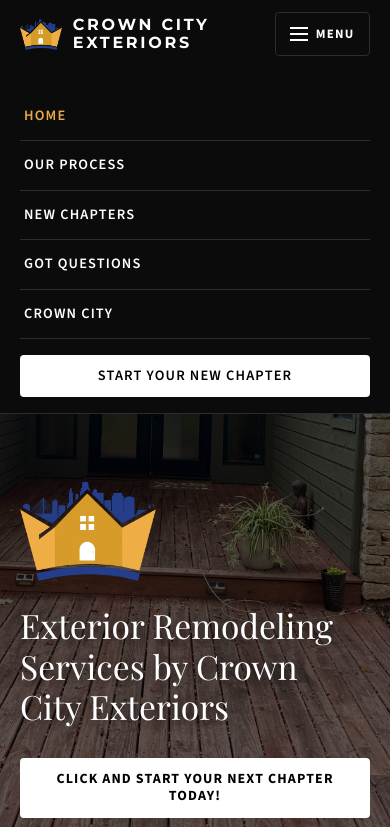
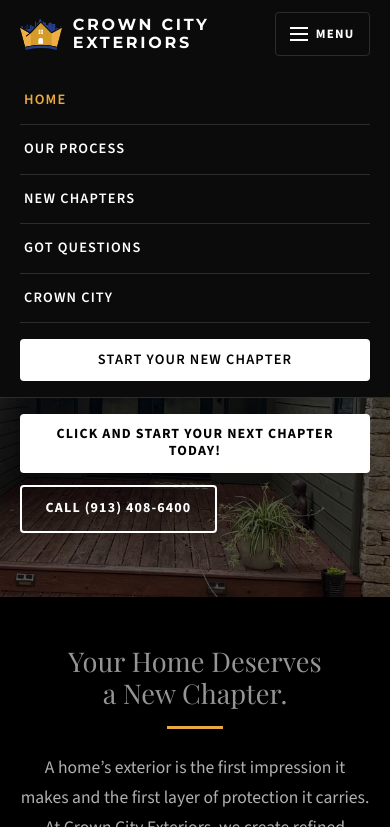
Before and after one commit to Contractor-SOS/cce-website, a plain HTML site: page site/index.html in a window 390 px wide. Both pictures are taken after a click on the button "MENU". Shown: the top 827 px of the page. Drawn offline with nearby package versions, Linux system fonts and the light colour scheme.

Commit message:
On phones and tablets, the open menu now slides over the top of the…
On phones and tablets, the open menu now slides over the top of the page instead of pushing the page down. Because the page no longer moves when the menu opens, it also doesn't jump up when the menu closes as you scroll. The logo and Menu button stay where they are. This applies to every page, since the header is shared, and desktop screens are unchanged. I couldn't test on a real phone, so please open the menu on the preview, then scroll, and check that it closes smoothly and that the whole menu, including the "Start your new chapter" button, is visible.

What I checked:
- Phone: I looked at the top and one screen down on the home page and the booking page. The logo and Menu button sit in their usual place, nothing is cut off or pushed aside, and there's no sideways scrolling. I changed nothing.
- Tablet: The logo and Menu button look right at the top and further down on both pages, and the page content is not covered or shifted. I changed nothing.
- Laptop: The full menu bar is unchanged and reads well on both pages, including the "Start your new chapter" button. I changed nothing.
- Desktop: The menu bar and page layout are unchanged on both pages. I changed nothing.
- The pictures show the menu closed, so I couldn't see it open. Please open the menu on a real phone and check it slides over the page smoothly.

The site builder checked its change in pictures of index.html and booking-form.html only. Other pages the change touches (crown-city.html, estimate.html, got-questions.html, new-chapters.html, our-process.html, privacy.html and 4 more) weren't checked in pictures, so look at them on the preview.

SEED-Request: REQ-18

```diff
--- a/site/assets/css/site.css
+++ b/site/assets/css/site.css
@@ -192,6 +192,17 @@ strong { color: var(--color-heading); }
 /* The call-to-action button in the menu keeps button colors, not menu-link colors */
 .site-nav .nav-cta a, .site-nav .nav-cta a[aria-current="page"] { color: var(--color-button-text); }
 .site-nav .nav-cta a:hover { color: var(--color-button-hover-text); }
+/* On phones and tablets the open menu floats over the page instead of pushing it down,
+   so opening or closing it never moves the content below */
+@media (max-width: 71.99rem) {
+  .site-nav {
+    position: absolute; top: 100%; left: 0; right: 0; width: auto;
+    padding: 0 var(--gutter);
+    background: var(--color-header-bg);
+    border-bottom: 1px solid var(--color-border);
+    max-height: calc(100vh - 5.5rem); overflow-y: auto;
+  }
+}
 /* Desktop menu from 72rem (1152px); narrower screens use the Menu button */
 @media (min-width: 72rem) {
   .header-inner { flex-wrap: nowrap; }
@@ -207,6 +218,10 @@ strong { color: var(--color-heading); }
 @media (min-width: 72rem) { .js .site-nav { display: block; } }
 .no-js .nav-toggle { display: none; }
 .no-js .site-nav { display: block; }
+@media (max-width: 71.99rem) {
+  /* Without JavaScript the menu is always shown, so keep it in the page flow rather than floating over content */
+  .no-js .site-nav { position: static; padding: 0; max-height: none; overflow: visible; border-bottom: 0; }
+}
 
 /* ==========================================================================
    Hero and bands
```
